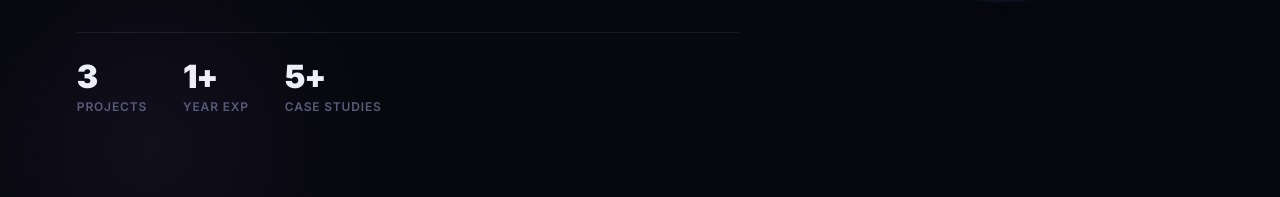
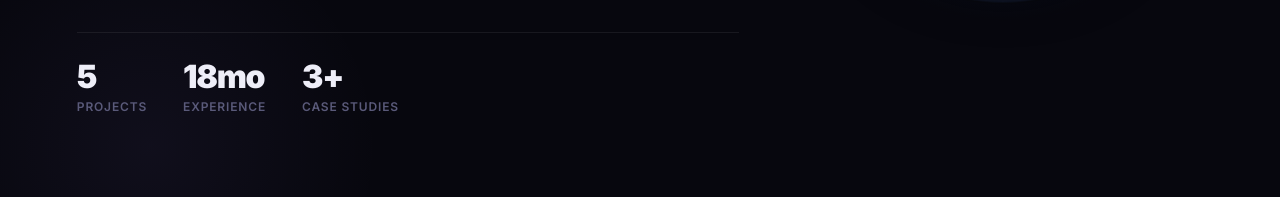
Before and after one commit to Saiteja191-byte/Portfolio, a plain HTML site: page index.html in a window 1280 px wide. Shown: the part 603-800 px from the top of the page. Drawn offline with Linux system fonts and the light colour scheme.

Commit message:
update stats: 5 projects, 18mo experience, 3+ case studies

```diff
--- a/index.html
+++ b/index.html
@@ -179,9 +179,9 @@
           <a href="mailto:manikantasaiteja316@gmail.com" class="social-badge">&#9993; Email</a>
         </div>
         <div class="hero-stats">
-          <div class="stat"><div class="stat-num">3</div><div class="stat-label">Projects</div></div>
-          <div class="stat"><div class="stat-num">1+</div><div class="stat-label">Year Exp</div></div>
-          <div class="stat"><div class="stat-num">5+</div><div class="stat-label">Case Studies</div></div>
+          <div class="stat"><div class="stat-num">5</div><div class="stat-label">Projects</div></div>
+          <div class="stat"><div class="stat-num">18mo</div><div class="stat-label">Experience</div></div>
+          <div class="stat"><div class="stat-num">3+</div><div class="stat-label">Case Studies</div></div>
         </div>
       </div>
       <div class="hero-image-wrap">
```
